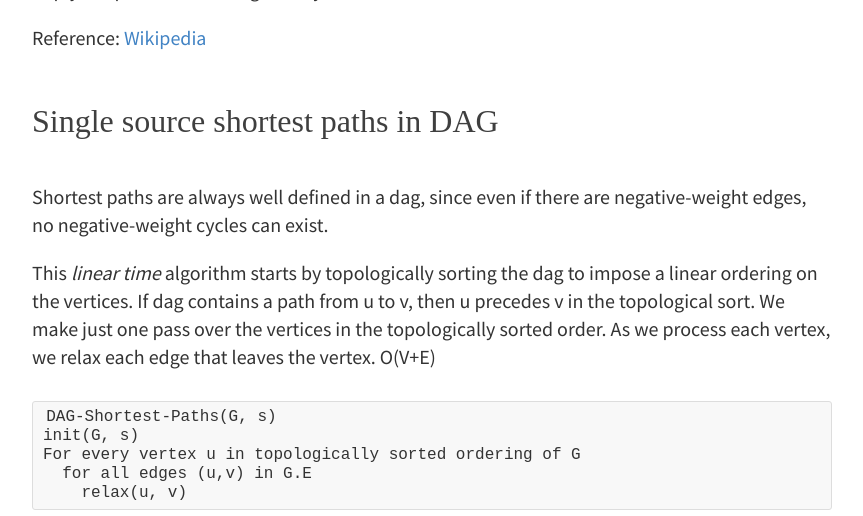
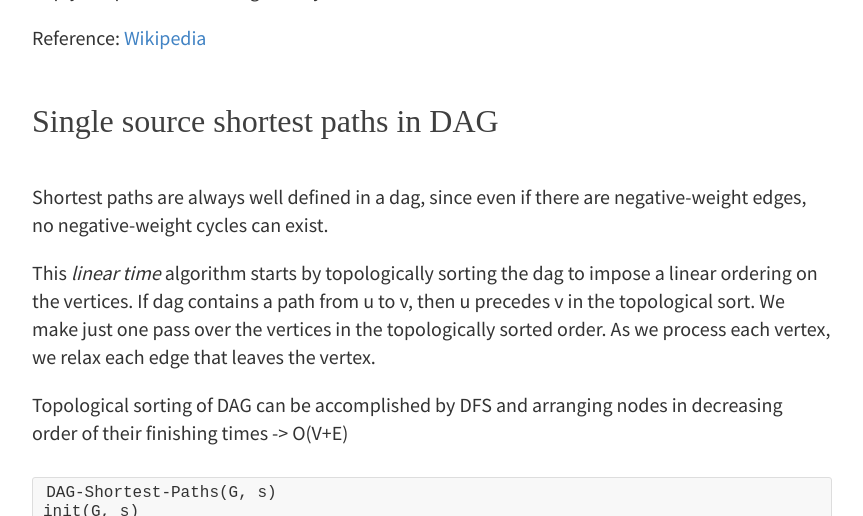
Before and after one commit to rbt91/rbt91.github.io, a Jekyll site: the page built from _posts/2016-10-16-shortest-paths.md, in a window 1280 px wide and 900 px high, scrolled down 5146 px, cut to the strip 0-516 px from the top of the window. Shown: the whole strip, without its empty margins (208-1071 px from the left). Built offline with Jekyll 4.4.1, drawn with Linux system fonts in a browser that asks for light colours; some web fonts are replaced.

Commit message:
Update 2016-10-16-shortest-paths.md

````diff
--- a/_posts/2016-10-16-shortest-paths.md
+++ b/_posts/2016-10-16-shortest-paths.md
@@ -124,7 +124,9 @@ Reference: [Wikipedia](https://en.wikipedia.org/wiki/Bellman%E2%80%93Ford_algori
 
 Shortest paths are always well defined in a dag, since even if there are negative-weight edges, no negative-weight cycles can exist.
 
-This _linear time_ algorithm starts by topologically sorting the dag to impose a linear ordering on the vertices. If dag contains a path from u to v, then u precedes v in the topological sort. We make just one pass over the vertices in the topologically sorted order. As we process each vertex, we relax each edge that leaves the vertex. O(V+E)
+This _linear time_ algorithm starts by topologically sorting the dag to impose a linear ordering on the vertices. If dag contains a path from u to v, then u precedes v in the topological sort. We make just one pass over the vertices in the topologically sorted order. As we process each vertex, we relax each edge that leaves the vertex.
+
+Topological sorting of DAG can be accomplished by DFS and arranging nodes in decreasing order of their finishing times -> O(V+E)
 
 ```
 DAG-Shortest-Paths(G, s)
````
